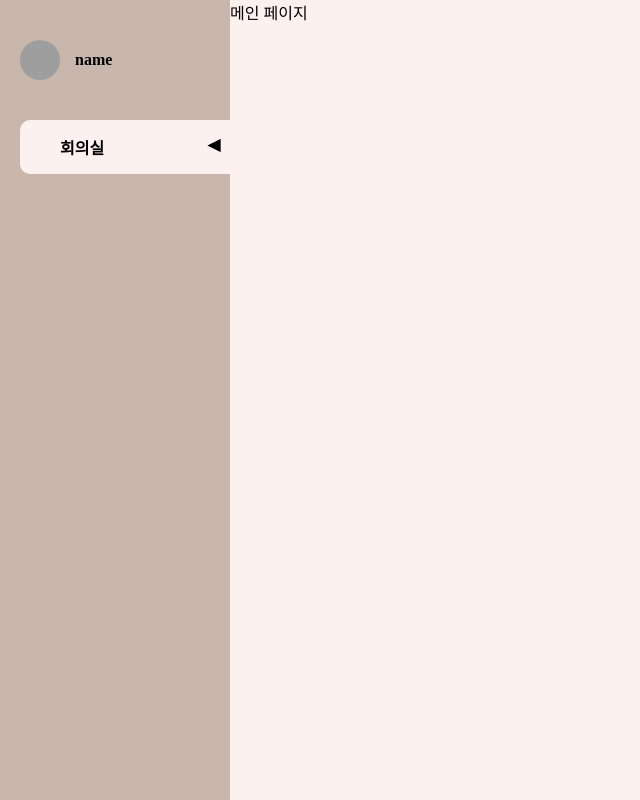
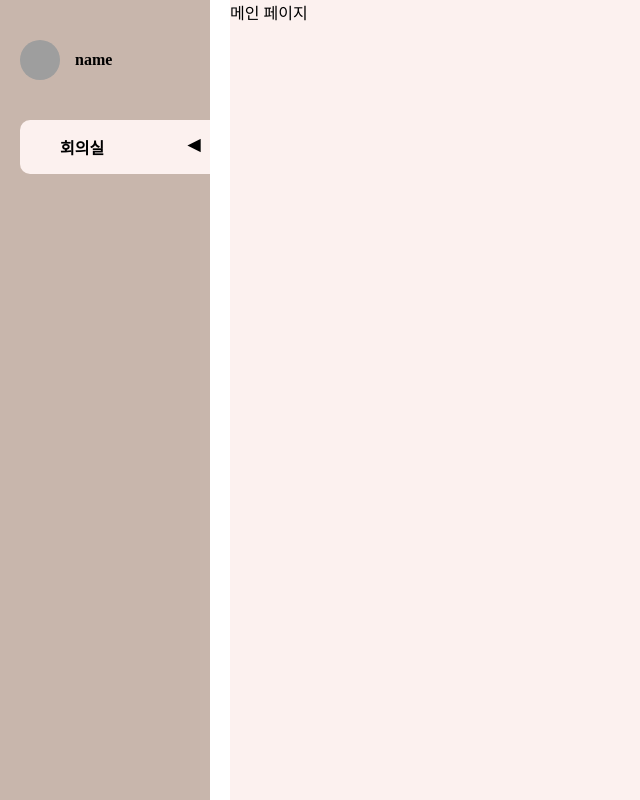
Before and after one commit to JBJNY/jbjny_management, a React app: page / in a window 1280 px wide. Shown: the whole page, without its empty margins (0-640 px from the left). Built offline with nearby package versions, Linux system fonts and the light colour scheme; grey boxes are pictures that could not be loaded.

Commit message:
fix: merge 중 잘못 적용된 global css 파일 수정

```diff
--- a/src/index.tsx
+++ b/src/index.tsx
@@ -3,13 +3,13 @@ import ReactDOM from "react-dom";
 import { ThemeProvider } from "styled-components";
 import { BrowserRouter } from "react-router-dom";
 import Router from "./services/routes";
-import GlobalStyle from "./styles/global";
+import { GlobalStyle } from "./styles/globalStyle";
 import Theme from "./styles/theme";
 
 ReactDOM.render(
   <ThemeProvider theme={Theme}>
-    <GlobalStyle />
     <BrowserRouter>
+      <GlobalStyle />
       <Router />
     </BrowserRouter>
   </ThemeProvider>,
--- a/src/styles/global.ts
+++ /dev/null
@@ -1,14 +0,0 @@
-import { createGlobalStyle } from "styled-components";
-
-const GlobalStyle = createGlobalStyle`
-  html,
-  body {
-      margin: 0;
-  }
-  *{
-    @import url("https://hangeul.pstatic.net/hangeul_static/css/nanum-gothic.css")
-    font-family: 'NanumGothic'
-  }
-`;
-
-export default GlobalStyle;
--- a/src/styles/globalStyle.ts
+++ b/src/styles/globalStyle.ts
@@ -1,6 +1,6 @@
 import { createGlobalStyle } from "styled-components";
 
-const GlobalStyle = createGlobalStyle`
+export const GlobalStyle = createGlobalStyle`
 * {
   @import url('https://hangeul.pstatic.net/hangeul_static/css/nanum-gothic.css');
   @import url('https://hangeul.pstatic.net/hangeul_static/css/nanum-square-round.css');
@@ -12,5 +12,3 @@ body {
   margin: 0;
 }
 `;
-
-export default GlobalStyle;
```
